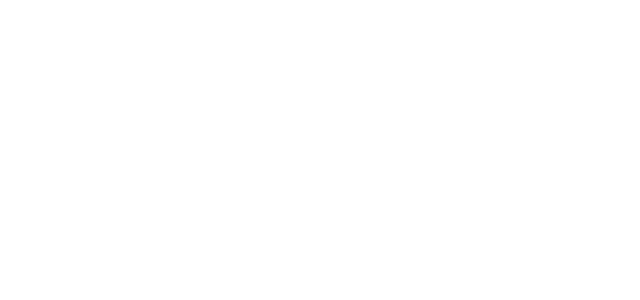
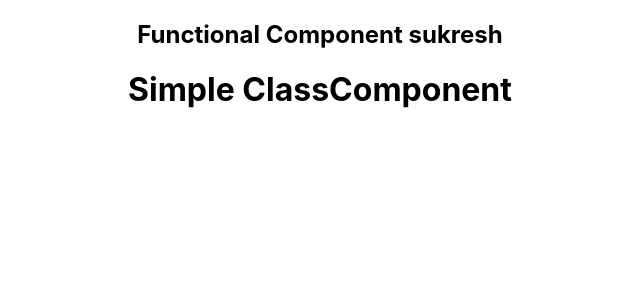
Before and after one commit to sukreshmanda/react-apply, a React (Create React App) app: page / in a window 1280 px wide. Shown: the top 300 px of the page, without its empty margins (320-960 px from the left). Built offline with nearby package versions, Linux system fonts and the light colour scheme.

Commit message:
Class based and Functional components

```diff
--- a/src/App.js
+++ b/src/App.js
@@ -1,10 +1,15 @@
 import './App.css';
-import JSXExample from './components/JSX';
+import ClassComponent from './libs/components/ClassComponent';
+import Functional from './libs/components/Functional';
+import JSXExample from './libs/JSX/JSX';
 
 function App() {
+  const name = "sukresh";
   return (
     <div className="App">
-      {JSXExample()}
+      <Functional name = {name}/>
+      <ClassComponent>
+      </ClassComponent>
     </div>
   );
 }
--- /dev/null
+++ b/src/libs/components/ClassComponent.js
@@ -0,0 +1,12 @@
+import React from "react";
+
+class ClassComponent extends React.Component{
+    render(){
+        return(
+            <h1>
+                Simple ClassComponent
+            </h1>
+        )
+    }
+}
+export default ClassComponent;
--- /dev/null
+++ b/src/libs/components/Functional.js
@@ -0,0 +1,8 @@
+const Functional = (props) => {
+    return (
+        <h2>
+            Functional Component {props.name}
+        </h2>
+    );
+}
+export default Functional;
```
Also changed, not shown: src/libs/JSX/JSX.js (renamed from src/components/JSX.js).
